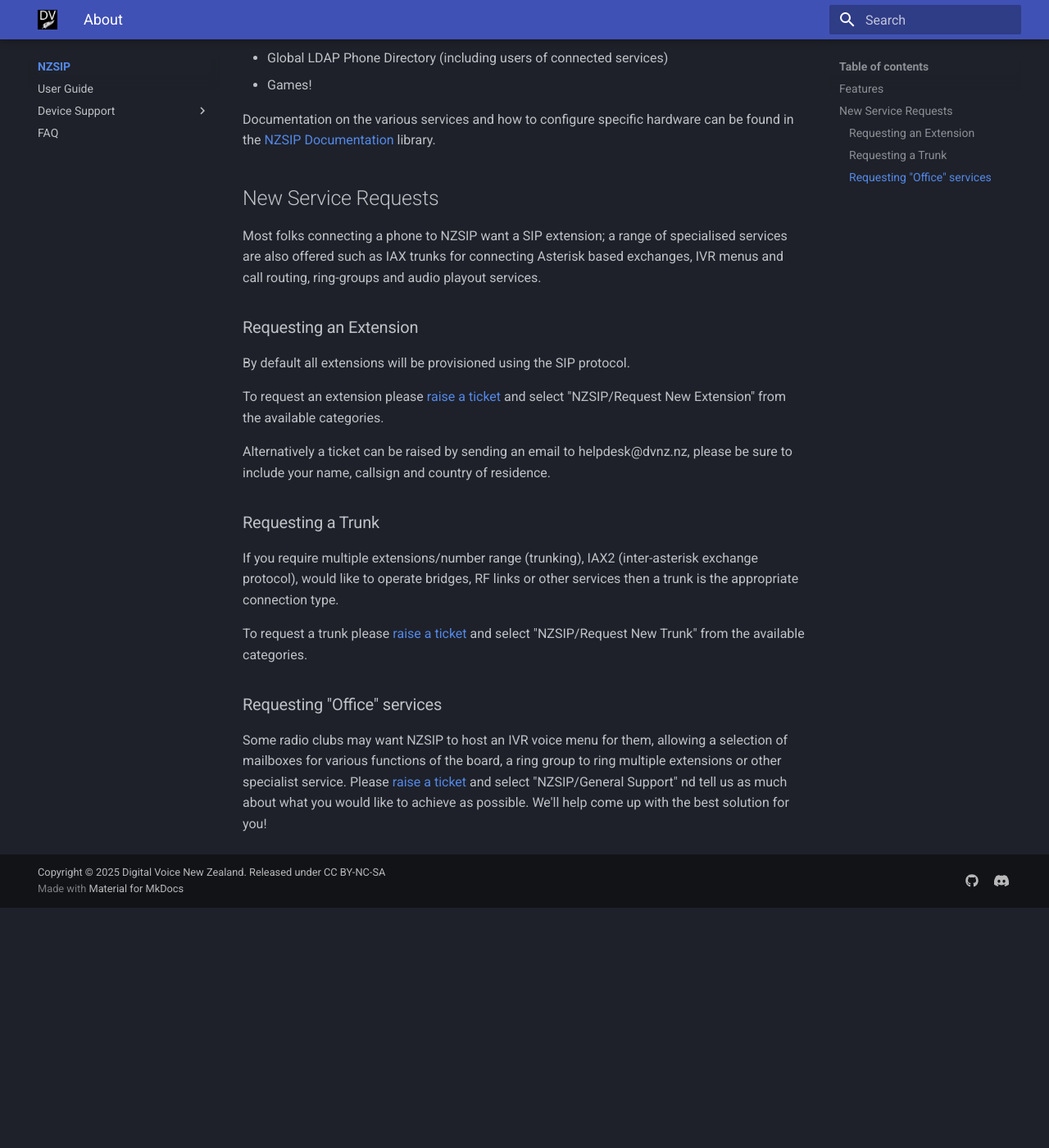
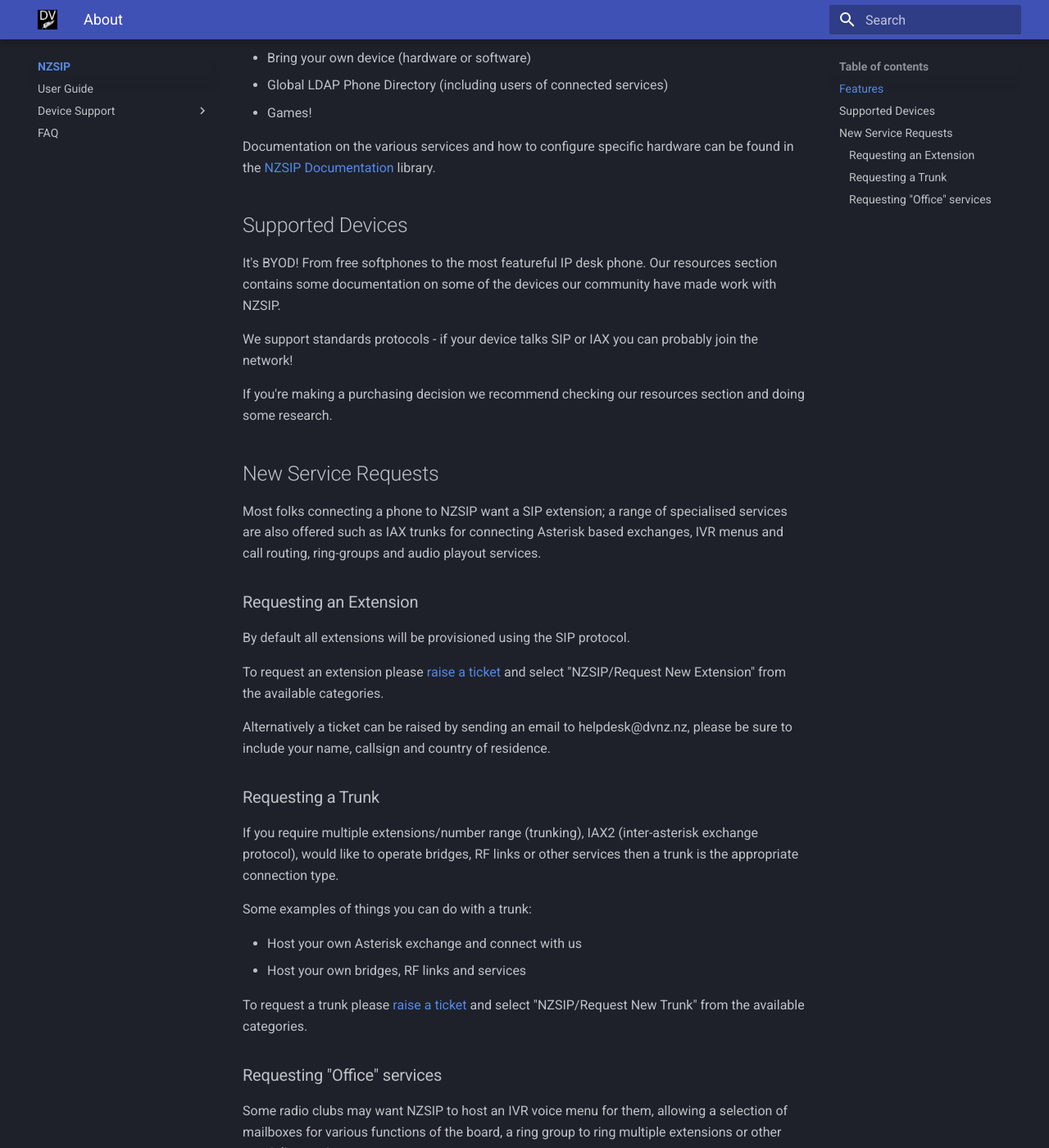
Before and after one commit to DigitalVoiceNZ/wiki, an MkDocs documentation site: the page built from docs/nzsip/index.md, in a window 1280 px wide and 1400 px high, scrolled down 725 px. Shown: the whole window at 82% size. Built offline with MkDocs 1.6.1 and Material for MkDocs 9.7.7, drawn with Linux system fonts in a browser that asks for light colours; before the commit the page ends 1832 px from its top, so only the background shows below that; some of the changed text lies outside the part shown.

Commit message:
Add special services

```diff
--- a/docs/nzsip/index.md
+++ b/docs/nzsip/index.md
@@ -13,11 +13,20 @@
 * RF Links, Conferences and Bridges for traditional radio over VoIP
 * Busy Line Indication
 * Voice Mail
+* Call Control Features (Waiting, Forwarding, Allowlist, Blacklist)
 * Bring your own device (hardware or software)
 * Global LDAP Phone Directory (including users of connected services)
 * Games!
 
 Documentation on the various services and how to configure specific hardware can be found in the [NZSIP Documentation](users.md) library.
+
+## Supported Devices
+
+It's BYOD!  From free softphones to the most featureful IP desk phone.    Our resources section contains some documentation on some of the devices our community have made work with NZSIP.
+
+We support standards protocols - if your device talks SIP or IAX you can probably join the network!
+
+If you're making a purchasing decision we recommend checking our resources section and doing some research.
 
 ## New Service Requests
 
@@ -35,9 +44,24 @@
 
 If you require multiple extensions/number range (trunking), IAX2 (inter-asterisk exchange protocol), would like to operate bridges, RF links or other services then a trunk is the appropriate connection type.
 
+Some examples of things you can do with a trunk:
+
+* Host your own Asterisk exchange and connect with us
+* Host your own bridges, RF links and services
+
 To request a trunk please [raise a ticket](https://helpdesk.dvnz.nz/open.php) and select "NZSIP/Request New Trunk" from the available categories.
 
 
 ### Requesting "Office" services
 
-Some radio clubs may want NZSIP to host an IVR voice menu for them, allowing a selection of mailboxes for various functions of the board, a ring group to ring multiple extensions or other specialist service.   Please [raise a ticket](https://helpdesk.dvnz.nz/open.php) and select "NZSIP/General Support" nd tell us as much about what you would like to achieve as possible.  We'll help come up with the best solution for you!
+Some radio clubs may want NZSIP to host an IVR voice menu for them, allowing a selection of mailboxes for various functions of the board, a ring group to ring multiple extensions or other specialist service.
+
+Some examples of services NZSIP can offer:
+
+* Club mailbox with email gateway
+* Greeting, Information an mailbox menu
+* Multiple mailboxes
+* Ring-Groups
+* Bulletin Playout (with optional automated callback recording system)
+
+Please [raise a ticket](https://helpdesk.dvnz.nz/open.php) and select "NZSIP/General Support" nd tell us as much about what you would like to achieve as possible.  We'll help come up with the best solution for you!
```
